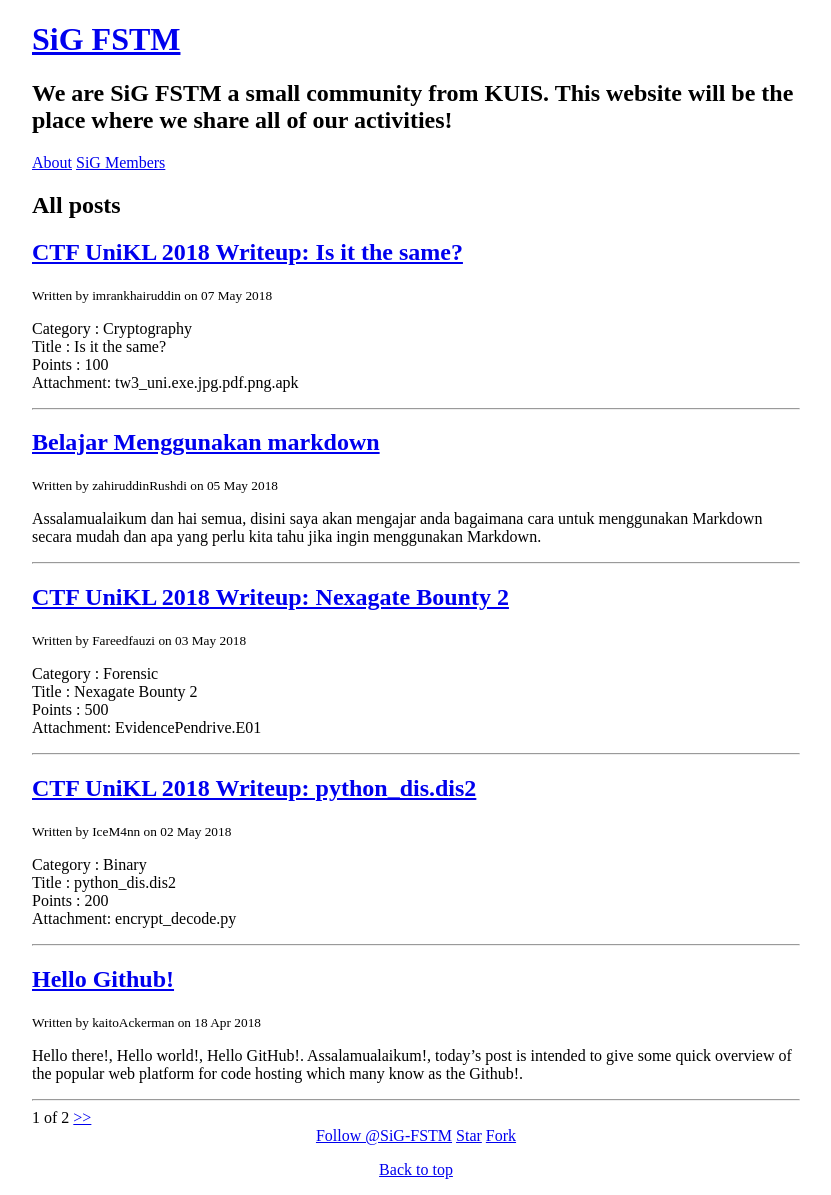
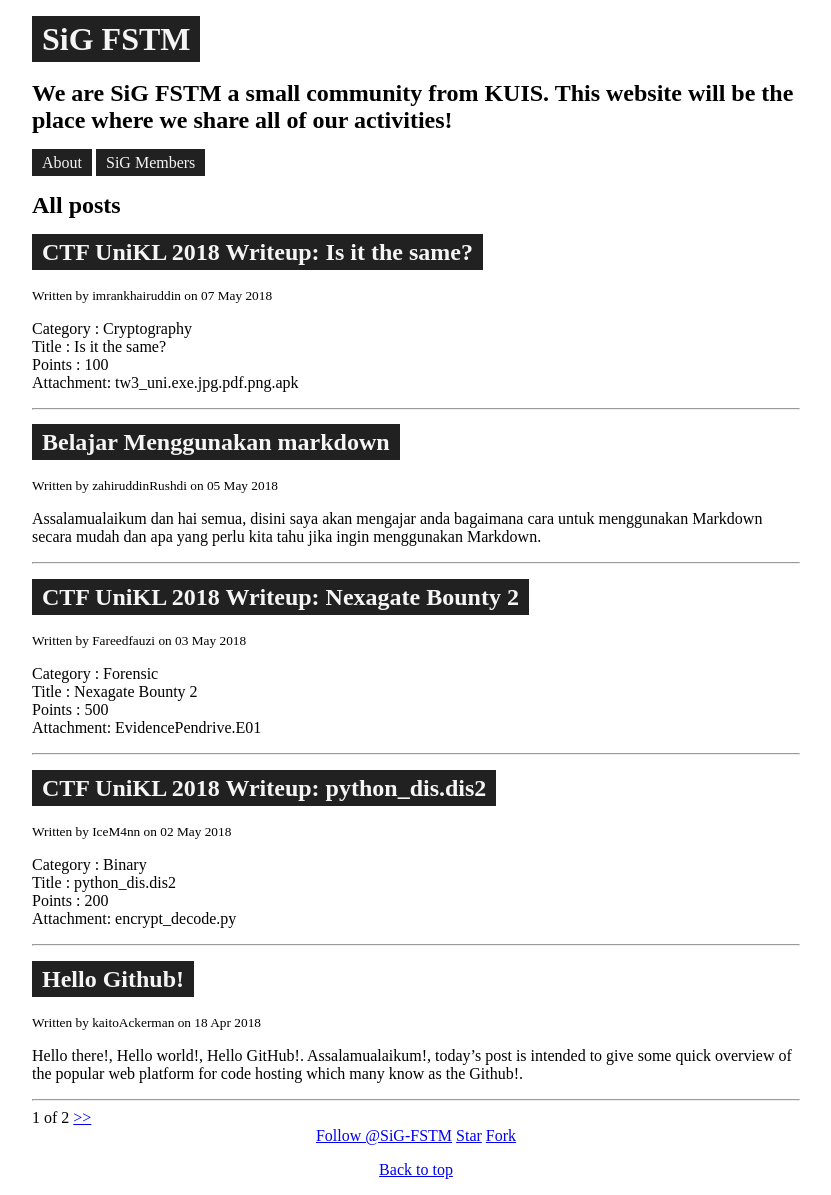
Before and after one commit to SiG-FSTM/sig-fstm.github.io, a Jekyll site: the page built from index.html, in a window 1280 px wide. Shown: the whole page, without its empty margins (224-1055 px from the left). Built offline with Jekyll 4.4.1, drawn with Linux system fonts in a browser that asks for light colours; the list of posts is cut into pages by our own code.

Commit message:
Navigation links style
add title, post and menu style

```diff
--- a/_includes/header.html
+++ b/_includes/header.html
@@ -1,13 +1,15 @@
 <header>
 		<div>
 			<h1>
-				<a href="{{ site.baseurl }}/">{{ site.title }}</a>
+				<a class="site-title" href="{{ site.baseurl }}/">{{ site.title }}</a>
 			</h1>
 			<h2>{{ site.description }}</h2>
 			<div>
-				{% for page in site.pages %} {% if page.title %}
-				<a href="{{ page.url | prepend: site.baseurl }}">{{ page.title }}</a>
-				{% endif %} {% endfor %}
+				{% for page in site.pages %}
+					{% if page.title %}
+						<a class="nav-menu" href="{{ page.url | prepend: site.baseurl }}">{{ page.title }}</a>
+					{% endif %}
+				{% endfor %}
 			</div>
 		</div>
 	</header>
--- a/assets/css/style.scss
+++ b/assets/css/style.scss
@@ -3,6 +3,7 @@
 ---
 /* Table of content
 ------------------------
+- Variables
 - Base style
 - Typography
 - Links
@@ -11,6 +12,13 @@
 - Images
 - Media Queries
 */
+
+/* Variables ----------------------------------------- */
+
+$color1: #616161;
+$color2: #9E9E9E;
+$color3: #F5F5F5;
+$color4: #212121;
 
 /* Base style ----------------------------------------- */
 
@@ -27,6 +35,16 @@ footer {
 /* Typography ----------------------------------------- */
 
 /* Links ----------------------------------------- */
+
+.site-title, .site-post, .nav-menu{
+	background: $color4;
+	color: $color3;
+	padding: 5px 10px;
+	text-decoration: none;
+	&:hover{
+		text-decoration: underline;
+	}
+}
 
 .author {
 	text-align: center;
@@ -45,7 +63,7 @@ pre {
 	overflow: auto;
 	padding: 10px;
 	border-radius: 3px;
-	background: #eaeaea
+	background: $color3
 }
 
 /* Images ----------------------------------------- */
--- a/index.html
+++ b/index.html
@@ -6,7 +6,7 @@ layout: default
 
 {% for post in paginator.posts %}
 <h2>
-<a href="{{ post.url }}">{{ post.title }}</a>
+<a class="site-post" href="{{ post.url }}">{{ post.title }}</a>
 </h2>
 <small>Written by {{ post.author }} on {{ post.date | date_to_string }}</small>
 <p>{{ post.excerpt }}</p>
```
